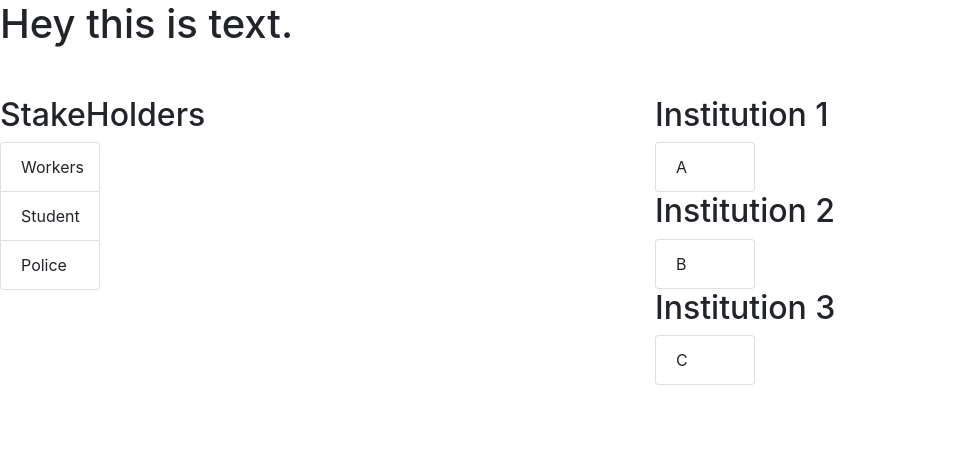
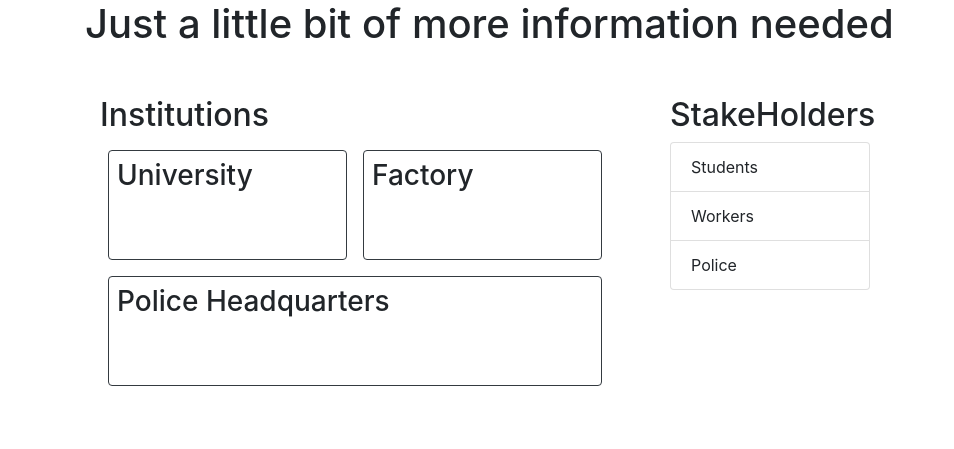
Before and after one commit to ivanderjmw/hfg2021, a Django app: template abcd/templates/abcd/dragdrop.html in a window 1280 px wide. Shown: the top 449 px of the page, without its empty margins (0-954 px from the left). Run offline with Django 3.2, Linux system fonts and the light colour scheme; the template is opened without the code that fills it, so the values that code supplies are empty; some libraries are stand-ins or nearby versions.

Commit message:
Final drag and drop UI

```diff
--- a/abcd/static/abcd/css/style.css
+++ b/abcd/static/abcd/css/style.css
@@ -9,8 +9,20 @@
 }
 
 .list-group {
-  width: 100px;
+  width: 200px;
 }
 .list-group-item {
-  width: 100px;
+  width: 200px;
 }
+.sortable {
+  min-height: 50px;
+  width: 200px;
+}
+.placeholder {
+  background-color:rgb(45, 235, 137);
+  opacity: 20%;
+  list-style: none;
+  height: 50px;
+  width: 200px;
+
+}
--- a/abcd/static/abcd/js/dragdrop.js
+++ b/abcd/static/abcd/js/dragdrop.js
@@ -1,52 +1,112 @@
-$(function () {
+$(document).ready(function () {
   initDragDrop();
 });
 
+function initDragDropSets(institutions) {
+  return new Array(institutions.length).fill(0).map(()=> new Set());
+}
+
 function initDragDrop() {
-  const dragDropSets = new Array(new Set(), new Set(), new Set());
+  const icolumns = 4;
+  const stakeholders = ["Students", "Workers", "Police"];
+  const institutions = ["University", "Factory", "Police Headquarters"];
+
+  const dragDropSets = initDragDropSets(institutions);
   let removeIntent = false;
 
   $("ul, li").disableSelection();
 
-  for(let i=0; i<3; i++) {
-    $(`#draggable-${i}`).draggable({
+  stakeholders.map((stakeholder, index) => {
+    var draggableElement = $("<ul></ul>").text(stakeholder);
+    draggableElement.addClass("draggable");
+    draggableElement.addClass("list-group-item");
+    draggableElement.attr("id", `stakeholders-${index}`);
+    draggableElement.attr("data", index);
+
+    draggableElement.draggable({
       connectToSortable: ".sortable",
       helper: "clone",
-      revert: "invalid"
-    });
-  }
-
-  for(let i=0; i<3; i++) {
-    $(`#sortable-${i}`).sortable({
-      revert: true,
-      over: function() {
-        removeIntent = false;
+      opacity: 0.5,
+      revert: "invalid",
+      start: () => {
+        $(".institution-notif").text("Drop unique stakeholders here");
       },
-      out: function() {
-        removeIntent = true;
+      stop: () => {
+        $(".institution-notif").text("");
       }
     });
+    $(".stakeholders-list-group").append(draggableElement);
 
-    $(`#sortable-${i}`).on("sortreceive", function(event, ui) {
+  });
 
-      var pasteItem = !dragDropSets[i].has(ui.item);
+  var institutionsContainer = $(".institutions-container");
+  var rowNum = 0;
+  institutions.map((institution, index) => {
+    if (index % icolumns === 0) {
+      rowNum++;
+      const rowElement = $("<div class='row'></div>");
+      rowElement.attr("id", `row-${rowNum}`);
+      institutionsContainer.append(rowElement);
+    }
+    const colElement = $("<div class='col'></div>");
+    colElement.addClass("institution-body");
+    colElement.addClass(["border", "border-dark", "rounded", "m-2", "p-2"]);
+
+    const nameElement = $("<h3></h3>").text(institution);
+    const sortableElement = $("<ul></ul>");
+    sortableElement.attr("id", `institutions-${index}`);
+    sortableElement.attr("data", index);
+    sortableElement.addClass("list-group");
+    sortableElement.addClass("sortable");
+
+    sortableElement.sortable({
+      revert: true,
+      placeholder: "placeholder"
+
+    });
+
+    sortableElement.on("sortreceive", function(event, ui) {
+
+      var pasteItem = !dragDropSets[$(this).attr("data")].has(ui.item.attr("data"));
 
       if (pasteItem) {
-        dragDropSets[i].add(ui.item);
+        dragDropSets[index].add(ui.item.attr("data"));
       } else {
         $(this).data().uiSortable.currentItem.remove()
       }
-      console.log(dragDropSets[i]);
+      // AJAX REQUEST HERE
+      console.log($(this).children());
+      console.log(dragDropSets[index]);
+
     });
 
-    $(`#sortable-${i}`).on("sortbeforestop", function(event, ui) {
-
-      if(removeIntent) {
-        ui.item.remove();
-      }
-    });
+    const notifierElement = $("<small></small>");
+    notifierElement.addClass("institution-notif");
 
 
-  }
+    colElement.append(nameElement, sortableElement, notifierElement);
+    $(`#row-${rowNum}`).append(colElement);
+  });
+
+  $(".trash").droppable({
+    accept: ".sortable, .draggable",
+    activate: function(event, ui) {
+      $(this).css("background-color", "#efefef");
+      $(this).addClass(["border", "border-radius", "border-secondary"]);
+      $(this).text("Drop here to remove");
+
+    },
+    deactivate: function(event, ui) {
+      $(this).css("background-color", "transparent");
+      $(this).removeClass(["border", "border-radius", "border-secondary"]);
+      $(this).text("");
+    },
+    drop: function(event, ui) {
+      ui.helper.remove();
+      $(this).css("background-color", "transparent");
+      $(this).removeClass(["border", "border-radius", "border-secondary"]);
+    },
+
+  });
 
 }
--- a/abcd/templates/abcd/dragdrop.html
+++ b/abcd/templates/abcd/dragdrop.html
@@ -7,30 +7,27 @@
 {% endblock %}
 
 {% block content %}
-<h1>Hey this is text.</h1>
 
-<div class="row mt-5">
-    <div class="col-6">
-        <h2>StakeHolders</h2>
-        <ul class="list-group">
-            <li id="draggable-0" class="list-group-item">Workers</li>
-            <li id="draggable-1" class="list-group-item">Student</li>
-            <li id="draggable-2" class="list-group-item">Police</li>
-        </ul>
-    </div>
-    <div class="col-6">
-        <h2>Institution 1</h2>
-        <ul id="sortable-0" class="list-group sortable">
-            <li class="list-group-item">A</li>
-        </ul>
-        <h2>Institution 2</h2>
-        <ul id="sortable-1" class="list-group sortable">
-            <li class="list-group-item">B</li>
-        </ul>
-        <h2>Institution 3</h2>
-        <ul id="sortable-2" class="list-group sortable">
-            <li class="list-group-item">C</li>
-        </ul>
+
+<div class="container">
+    <h1>Just a little bit of more information needed</h1>
+    <div class="row mt-5">
+        <div class="col-6">
+            <div class="container">
+                <h2>Institutions</h2>
+                <div class="container institutions-container">
+                </div>
+            </div>
+        </div>
+        <div class="col-6">
+            <div class="container">
+                <h2>StakeHolders</h2>
+                <ul class="list-group stakeholders-list-group">
+                </ul>
+            </div>
+            <div class="trash container mt-5 m-3 p-5 text-center"></div>
+        </div>
+
     </div>
 </div>
 {% endblock %}
```
